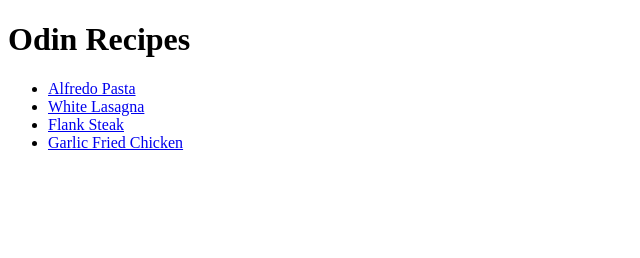
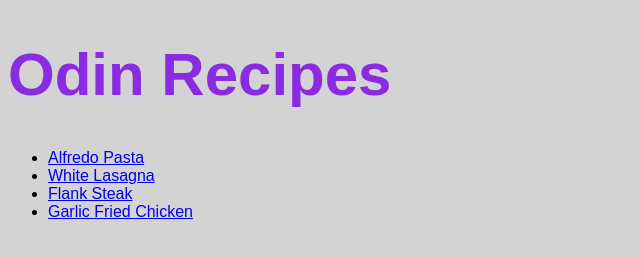
Before and after one commit to ooBuzZz/odin-recipes, a plain HTML site: page index.html in a window 1280 px wide. Shown: the whole page, without its empty margins (0-640 px from the left). Drawn offline with Linux system fonts and the light colour scheme.

Commit message:
added some colors and styling

```diff
--- a/index.html
+++ b/index.html
@@ -5,8 +5,8 @@
     <meta name="viewport" content="width=device-width, initial-scale=1.0">
     <title>Odin Recipes</title>
 </head>
-<body>
-    <h1>Odin Recipes</h1>
+<body style="background-color: lightgray; font-family: Arial, sans-serif;">
+    <h1 style="color:blueviolet; font-size: 60px;">Odin Recipes</h1>
     <ul>
         <li><a href="recipes/alfredo.html">Alfredo Pasta</a></li>
         <li><a href="recipes/lasagna.html">White Lasagna</a></li>
```
